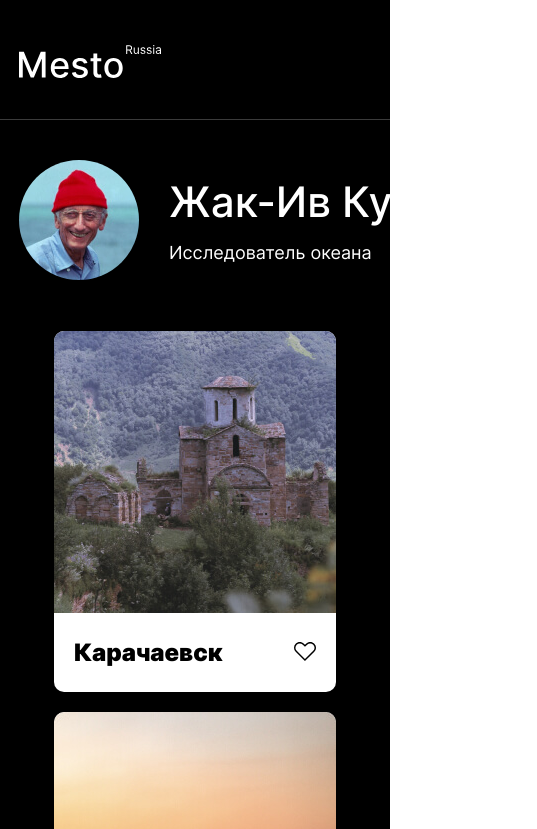
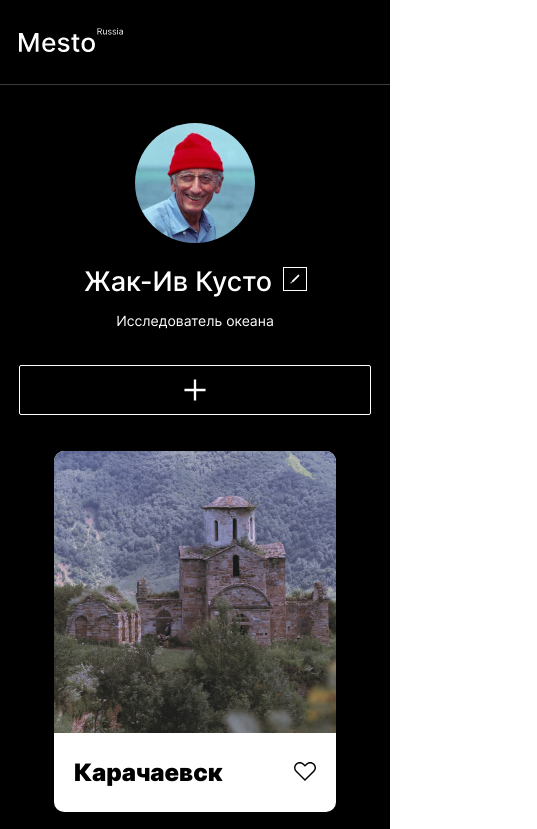
Before and after one commit to ehunova/mesto-app, a plain HTML site: page index.html in a window 390 px wide. Shown: the top 829 px of the page, 537 px wide, since content can reach past the window. Drawn offline with Linux system fonts and the light colour scheme.

Commit message:
media request completed

```diff
--- a/blocks/content/content.css
+++ b/blocks/content/content.css
@@ -6,3 +6,11 @@
     padding-top: 40px;
     padding-bottom: 67px;
 }
+
+@media screen and (max-width: 420px) {
+    .content {
+        gap: 36px;
+        padding-top: 38px;
+        padding-bottom: 48px;
+    }
+}
--- a/blocks/footer/__copyright/footer__copyright.css
+++ b/blocks/footer/__copyright/footer__copyright.css
@@ -6,3 +6,9 @@
     font-weight: 400;
     line-height: normal;
 }
+
+@media screen and (max-width: 420px) {
+    .footer__copyright {
+        font-size: 14px;
+    }
+}
--- a/blocks/footer/footer.css
+++ b/blocks/footer/footer.css
@@ -2,3 +2,9 @@
     display: flex;
     padding-bottom: 60px;
 }
+
+@media screen and (max-width: 420px) {
+    .footer {
+        padding-bottom: 36px;
+    }
+}
--- a/blocks/header/__logo/header__logo.css
+++ b/blocks/header/__logo/header__logo.css
@@ -6,3 +6,11 @@
     margin: 0;
     padding: 0 0 41px;
 }
+
+@media screen and (max-width: 420px) {
+    .header__logo {
+        padding-bottom: 32px;
+        width: 104px;
+        height: 24px;
+    }
+}
--- a/blocks/header/header.css
+++ b/blocks/header/header.css
@@ -2,3 +2,9 @@
     padding-top: 45px;
     border-bottom: solid 1px rgba(84, 84, 84, 0.7);
 }
+
+@media screen and (max-width: 420px) {
+    .header {
+        padding-top: 28px;
+    }
+}
--- a/blocks/popup/__close-button/popup__close-button.css
+++ b/blocks/popup/__close-button/popup__close-button.css
@@ -11,3 +11,12 @@
     right: -40px;
     top: -40px;
 }
+
+@media screen and (max-width: 620px) {
+    .popup__close-button {
+        width: 20px;
+        height: 20px;
+        top: -36px;
+        right: 0;
+    }
+}
--- a/blocks/popup/__title/popup__title.css
+++ b/blocks/popup/__title/popup__title.css
@@ -5,3 +5,9 @@
     font-weight: 900;
     line-height: normal;
 }
+
+@media screen and (max-width: 420px) {
+    .popup__title {
+        font-size: 18px;
+    }
+}
--- a/blocks/popup/popup.css
+++ b/blocks/popup/popup.css
@@ -5,8 +5,9 @@
     background-color: rgba(0, 0, 0, 0.5);
     position: fixed;
     top: 0;
-    padding: 0;
-    margin: 0;
+    padding-left: 19px;
+    padding-right: 19px;
     width: 100%;
     height: 100%;
+    box-sizing: border-box;
 }
--- a/blocks/profile/__add-button/profile__add-button.css
+++ b/blocks/profile/__add-button/profile__add-button.css
@@ -9,3 +9,11 @@
     width: 150px;
     height: 50px;
 }
+
+@media screen and (max-width: 780px) {
+    .profile__add-button {
+        width: 100%;
+        min-width: 282px;
+        background-size: contain;
+    }
+}
--- a/blocks/profile/__description/profile__description.css
+++ b/blocks/profile/__description/profile__description.css
@@ -6,3 +6,10 @@
     font-weight: 400;
     line-height: normal;
 }
+
+@media screen and (max-width: 420px) {
+    .profile__description {
+        font-size: 14px;
+        width: 282px;
+    }
+}
--- a/blocks/profile/__info/profile__info.css
+++ b/blocks/profile/__info/profile__info.css
@@ -4,3 +4,12 @@
     justify-content: center;
     gap: 16px;
 }
+
+@media screen and (max-width: 620px) {
+    .profile__info {
+        flex-direction: column;
+        align-items: center;
+        text-align: center;
+        gap: 14px;
+    }
+}
--- a/blocks/profile/__name-text/profile__name-text.css
+++ b/blocks/profile/__name-text/profile__name-text.css
@@ -9,3 +9,11 @@
     white-space: nowrap;
     overflow: hidden;
 }
+
+@media screen and (max-width: 420px) {
+    .profile__name-text {
+        font-size: 27px;
+        line-height: normal;
+        width: 189px;
+    }
+}
--- a/blocks/profile/__name/profile__name.css
+++ b/blocks/profile/__name/profile__name.css
@@ -4,3 +4,9 @@
     gap: 18px;
     align-items: baseline;
 }
+
+@media screen and (max-width: 420px) {
+    .profile__name {
+        gap: 10px;
+    }
+}
--- a/blocks/profile/__user/profile__user.css
+++ b/blocks/profile/__user/profile__user.css
@@ -2,3 +2,11 @@
     display: flex;
     gap: 30px;
 }
+
+@media screen and (max-width: 620px) {
+    .profile__user {
+        flex-direction: column;
+        align-items: center;
+        gap: 22px;
+    }
+}
--- a/blocks/profile/profile.css
+++ b/blocks/profile/profile.css
@@ -5,3 +5,10 @@
     gap: 18px;
     width: 100%;
 }
+
+@media screen and (max-width: 780px) {
+    .profile {
+        flex-direction: column;
+        gap: 36px;
+    }
+}
```
